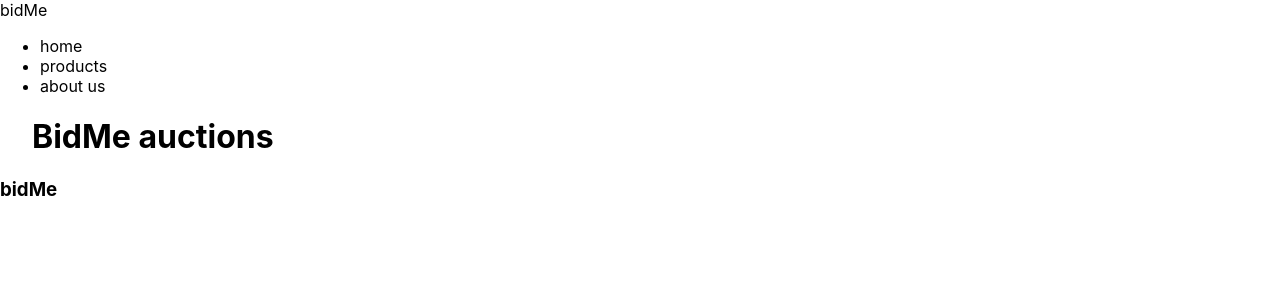
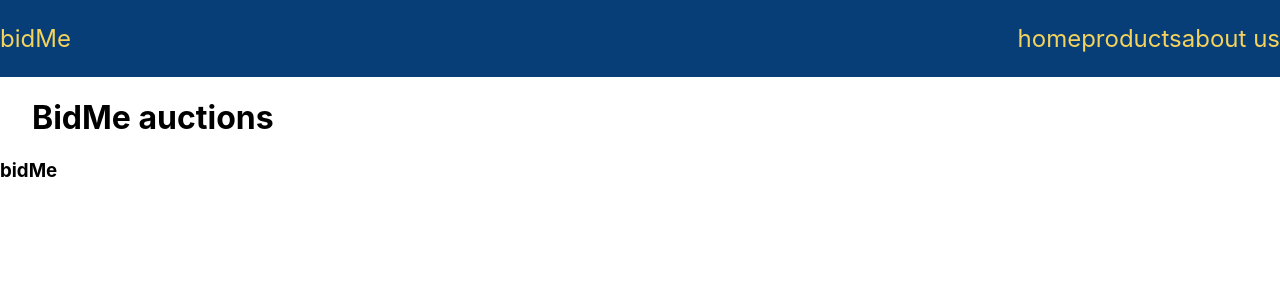
Before and after one commit to Nelzee/bidMe, a Next.js app: page / in a window 1280 px wide. Shown: the top 300 px of the page. Built offline with nearby package versions, Linux system fonts and the light colour scheme.

Commit message:
added a color palette

```diff
--- a/components/header.jsx
+++ b/components/header.jsx
@@ -1,14 +1,16 @@
 import React from "react";
-
+import navStyles from "../styles/Nav.module.css";
 const header = () => {
   return (
     <div>
-      <div className="logo">bidMe</div>
-      <ul>
-        <li>home</li>
-        <li>products</li>
-        <li>about us</li>
-      </ul>
+      <nav className={navStyles.nav_container}>
+        <div className="logo">bidMe</div>
+        <ul className={navStyles.nav_items}>
+          <li>home</li>
+          <li>products</li>
+          <li>about us</li>
+        </ul>
+      </nav>
     </div>
   );
 };
--- /dev/null
+++ b/styles/Nav.module.css
@@ -0,0 +1,13 @@
+.nav_container {
+  background-color: var(--indigo-dye);
+  display: flex;
+  justify-content: space-between;
+  align-items: center;
+  color: var(--orange-yellow-crayola);
+  font-size: 1.5rem;
+}
+
+.nav_items {
+  display: flex;
+  justify-content: space-between;
+}
--- a/styles/globals.css
+++ b/styles/globals.css
@@ -1,3 +1,24 @@
+:root {
+  /* CSS HEX */
+  --indigo-dye: #083d77ff;
+  --beige: #ebebd3ff;
+  --cerise: #da4167ff;
+  --orange-yellow-crayola: #f4d35eff;
+  --coral: #f78764ff;
+
+  /* CSS HSL */
+  --indigo-dye: hsla(211, 87%, 25%, 1);
+  --beige: hsla(60, 37%, 87%, 1);
+  --cerise: hsla(345, 67%, 55%, 1);
+  --orange-yellow-crayola: hsla(47, 87%, 66%, 1);
+  --coral: hsla(14, 90%, 68%, 1);
+}
+
+* {
+  box-sizing: border-box;
+  list-style: none;
+}
+
 html,
 body {
   padding: 0;
```
